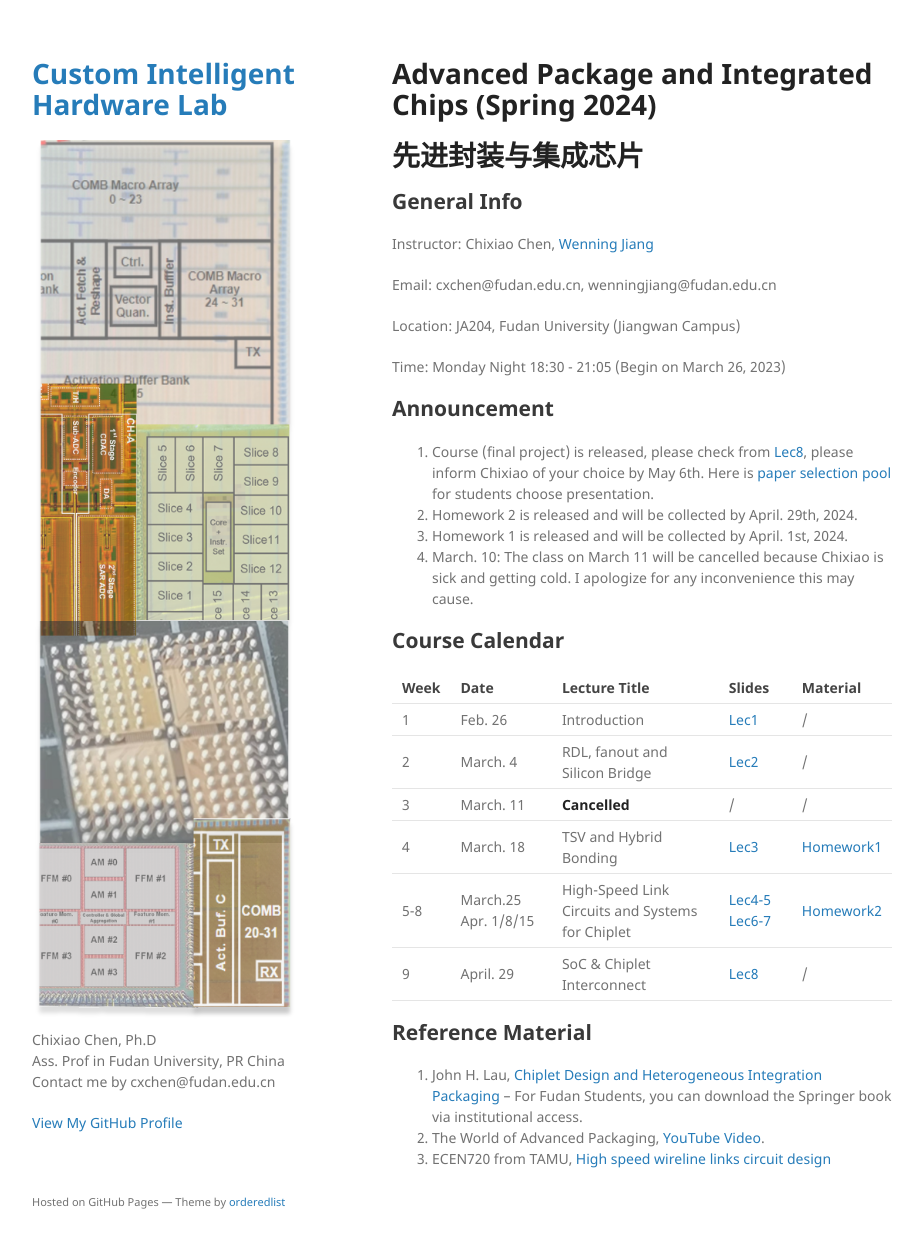
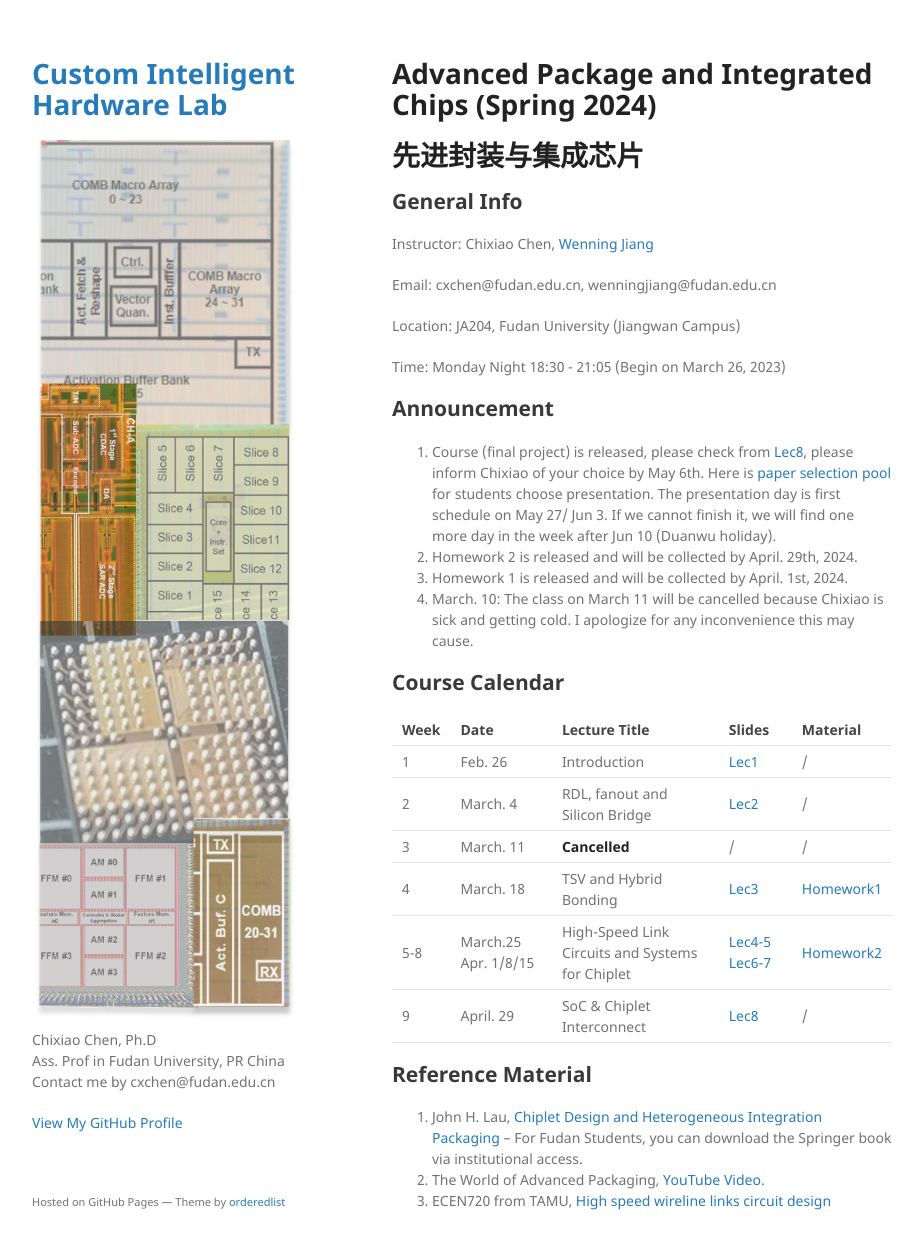
Before and after one commit to cihlab/cihlab.github.io, a Jekyll site: the page built from course/chiplet.md, in a window 1280 px wide and 1281 px high. Shown: the top 1249 px of the window, without its empty margins (178-1101 px from the left). Built offline with Jekyll 4.4.1, drawn with Linux system fonts in a browser that asks for light colours; our own code applies the rules of GitHub Pages for plain Markdown files.

Commit message:
Update chiplet.md

```diff
--- a/course/chiplet.md
+++ b/course/chiplet.md
@@ -17,7 +17,7 @@ Time: Monday Night 18:30 - 21:05 (Begin on March 26, 2023)
 
 ## Announcement
 
-1. Course (final project) is released, please check from [Lec8](./chiplet08.pdf), please inform Chixiao of your choice by May 6th. Here is [paper selection pool](https://365.kdocs.cn/l/cpbY4B34cUnj) for students choose presentation.
+1. Course (final project) is released, please check from [Lec8](./chiplet08.pdf), please inform Chixiao of your choice by May 6th. Here is [paper selection pool](https://365.kdocs.cn/l/cpbY4B34cUnj) for students choose presentation. The presentation day is first schedule on May 27/ Jun 3. If we cannot finish it, we will find one more day in the week after Jun 10 (Duanwu holiday).
 1.  Homework 2 is released and will be collected by April. 29th, 2024.
 1. Homework 1 is released and will be collected by April. 1st, 2024.
 1. March. 10: The class on March 11 will be cancelled because Chixiao is sick and getting cold. I apologize for any inconvenience this may cause.
```
